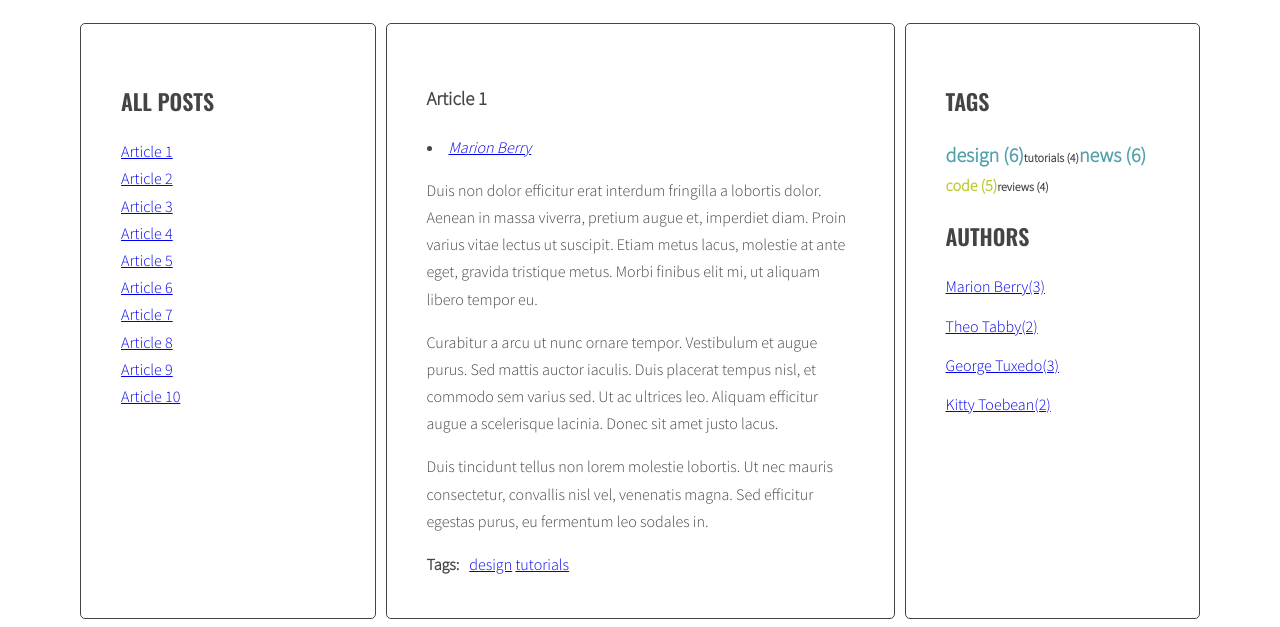
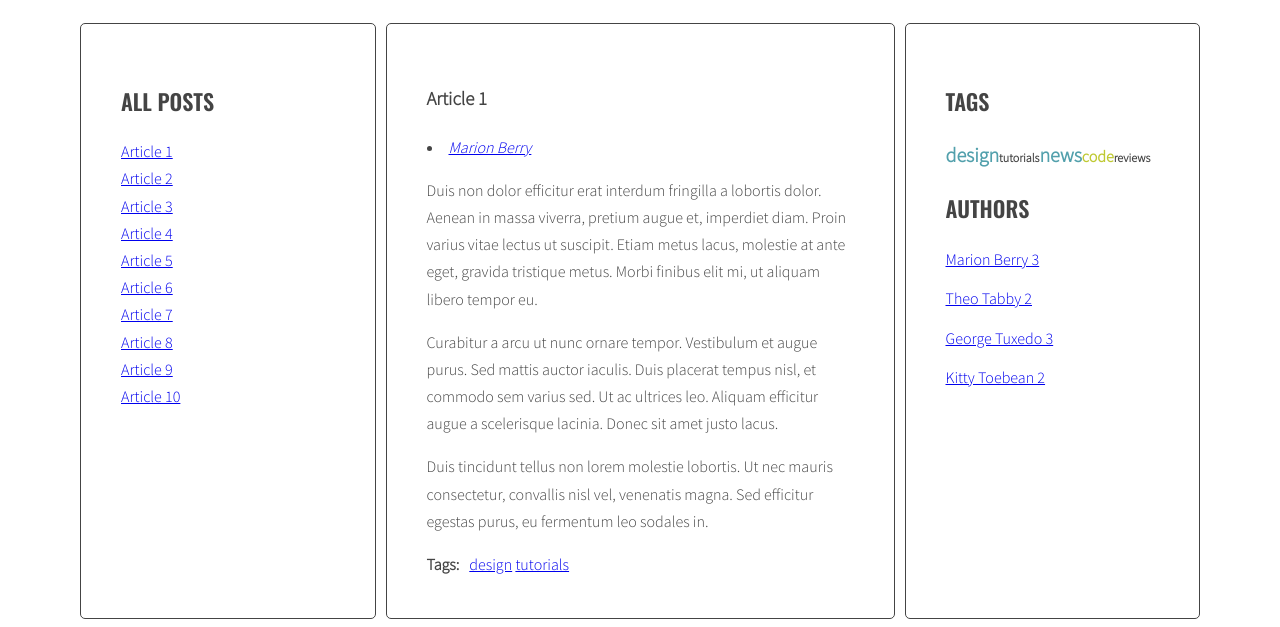
Before and after one commit to dave8git/js-blog-start-2022, a website: page index.html in a window 1280 px wide. Shown: the part 220-847 px from the top of the page. Drawn offline with nearby package versions, Linux system fonts and the light colour scheme.

Commit message:
add handlebars plugin - works fine

```diff
--- a/index.html
+++ b/index.html
@@ -1,6 +1,5 @@
 <!DOCTYPE html>
 <html lang="en">
-
 <head>
     <meta charset="UTF-8">
     <meta http-equiv="X-UA-Compatible" content="IE=edge">
@@ -308,7 +307,26 @@
             </main>
         </div>
     </div>
-    <script src="js/helperFunctions.js"></script>
+    <script id="template-article-link" type="text/x-handlebars-template">
+        <li><a href="#{{ id }}"><span>{{ title }}</span></a></li>
+    </script>
+    <script id="template-article-author" type="text/x-handlebars-template">
+        <li><a href="#author-{{ author }}">{{author}}</a></li>
+    </script>
+    <script id="template-article-tags" type="text/x-handlebars-template">
+        <li><a href="#tag-{{ articleTag }}">{{ articleTag }}</a></li>
+    </script>
+    <script id="template-tag-cloud-link" type="text/x-handlebars-template">
+        {{#each tags}}
+        <li><a href="#tag-{{tag}}" class="{{className}}">{{ tag }}</li>
+        {{/each}}
+    </script>
+    <script id="template-authors-list-link" type="text/x-handlebars-template">
+        {{#each authors}}
+        <li><a href="#author-{{author}}">{{author}} {{authorNumber}}</li>
+        {{/each}}
+    </script>
+    <script src="https://cdnjs.cloudflare.com/ajax/libs/handlebars.js/4.1.0/handlebars.min.js"></script>
     <script src="js/script.js"></script>
 </body>
 
--- a/js/script.js
+++ b/js/script.js
@@ -2,16 +2,44 @@
     'use strict';
     let allTags = {};
     let allAuthors = {};
-    const optArticleSelector = '.post',
-        optTitleSelector = '.post-title',
-        optTitleListSelector = '.titles',
-        optArticleTagsSelector = '.post-tags .list',
-        optArticleAuthorSelector = '.post-author',
-        optTagsListSelector = '.tags.list',
-        optCloudClassCount = 5,
-        optCloudClassPrefix = 'tag-size-',
-        optAuthorListSelector = '.authors.list';
 
+    const opts = {
+        tagSizes: {
+            count: 5,
+            classPrefix: 'tag-size-'
+        }
+    }
+
+    const select = {
+        all: {
+            articles: '.post',
+            linksTo: {
+                tags: 'a[href^="#tag-"]',
+                authors: 'a[href^="#author-"]',
+            }
+        },
+        post: {
+
+        },
+        article: {
+            tags: '.post-tags .list',
+            author: '.post-author',
+            title: '.post-title',
+        },
+        listOf: {
+            titles: '.titles',
+            tags: '.tags.list',
+            authors: '.authors.list',
+        },
+    };
+
+    const templates = {
+        articleLink: Handlebars.compile(document.querySelector('#template-article-link').innerHTML),
+        articleAuthor: Handlebars.compile(document.querySelector('#template-article-author').innerHTML),
+        articleTags: Handlebars.compile(document.querySelector('#template-article-tags').innerHTML),
+        tagCloudLink: Handlebars.compile(document.querySelector('#template-tag-cloud-link').innerHTML),
+        authorsListLink: Handlebars.compile(document.querySelector('#template-authors-list-link').innerHTML),
+      }
 
     const titleClickHandler = function (event) {
         event.preventDefault();
@@ -26,15 +54,16 @@
 
 
     const generateTitleLinks = function (customSelector = '') {
-        console.log(customSelector);
-        const titleList = document.querySelector(optTitleListSelector);
+        const titleList = document.querySelector(select.listOf.titles);
         titleList.innerHTML = '';
         let html = '';
-        const articles = document.querySelectorAll(optArticleSelector+customSelector);
+        const articles = document.querySelectorAll(select.all.articles+customSelector);
         articles.forEach(article => { // można użyć pętli for-of zamiast forEach
             const articleId = article.getAttribute('id');
-            const articleTitle = article.querySelector(optTitleSelector).innerHTML;
-            const linkHTML = '<li><a href="#' + articleId + '"><span>' + articleTitle + '</span></a></li>';
+            const articleTitle = article.querySelector(select.article.title).innerHTML;
+            const linkHTMLData = {id: articleId, title: articleTitle};
+            const linkHTML = templates.articleLink(linkHTMLData);
+            //const linkHTML = '<li><a href="#' + articleId + '"><span>' + articleTitle + '</span></a></li>';
             html = html + linkHTML;
 
         });
@@ -64,19 +93,21 @@
         const normalizedCount = count - params.min;
         const normalizedMax = params.max - params.min;
         const percentage = normalizedCount / normalizedMax;
-        const classNumber = Math.floor( percentage * (optCloudClassCount - 1) + 1 );
-        return optCloudClassPrefix+classNumber;
+        const classNumber = Math.floor( percentage * (opts.tagSizes.count - 1) + 1 );
+        return opts.tagSizes.classPrefix+classNumber;
     }
     const generateTags = function () {
-        const articles = document.querySelectorAll(optArticleSelector);
+        const articles = document.querySelectorAll(select.all.articles);
         articles.forEach(article => {
             let html = '';
-            const tagsWrapper = article.querySelector(optArticleTagsSelector);
+            const tagsWrapper = article.querySelector(select.article.tags);
             const articleTags = article.getAttribute('data-tags').split(' ');
 
             articleTags.forEach(articleTag => {
-                const link = '<li><a href="#tag-'+articleTag+'">'+articleTag+'</a></li> ';
-                html += link;
+                //const link = '<li><a href="#tag-'+articleTag+'">'+articleTag+'</a></li> ';
+                const tagHTMLData = {articleTag: articleTag};
+                const tagHTML = templates.articleTags(tagHTMLData);
+                html += tagHTML;
                 if(!allTags[articleTag]) {
                     allTags[articleTag] = 1;
                 } else {
@@ -85,14 +116,22 @@
             });
             tagsWrapper.innerHTML = html;
         });
-        const tagList = document.querySelector(optTagsListSelector);
+        const tagList = document.querySelector(select.listOf.tags);
        // tagList.innerHTML = allTags.join(' ');
        const tagsParams = calculateTagsParams(allTags);
-       let allTagsHTML = '';
+       //let allTagsHTML = '';
+       const allTagsData = {tags: []};
        for(let tag in allTags) {
-        allTagsHTML += '<li><a href="#tag-'+tag+'" class="'+calculateTagClass(allTags[tag], tagsParams)+'">'+tag+' (' + allTags[tag] + ')</li>'; //<li><a href="#">design</a> <span>(6)</span></li>
-       }
-       tagList.innerHTML = allTagsHTML;
+        //allTagsHTML += '<li><a href="#tag-'+tag+'" class="'+calculateTagClass(allTags[tag], tagsParams)+'">'+tag+' (' + allTags[tag] + ')</li>'; //<li><a href="#">design</a> <span>(6)</span></li>
+            allTagsData.tags.push({
+                tag: tag,
+                count: allTags[tag],
+                className: calculateTagClass(allTags[tag], tagsParams)
+            });
+
+        }
+        console.log(allTagsData);
+       tagList.innerHTML = templates.tagCloudLink(allTagsData);
 
     }
 
@@ -122,26 +161,31 @@
     addClickListenersToTags();
 
     const generateAuthors = function () {
-        const articles = document.querySelectorAll(optArticleSelector);
+        const articles = document.querySelectorAll(select.all.articles);
         articles.forEach(article => {
             let html = '';
-            const authorWrapper = article.querySelector(optArticleAuthorSelector);
+            const authorWrapper = article.querySelector(select.article.author);
             const author = article.getAttribute('data-author');
-            let link = '<li><a href="#author-'+author+'">'+author+'</a></li>';
+            const authorHTMLData = {author: author};
+            const authorHTML = templates.articleAuthor(authorHTMLData);
+            //let link = '<li><a href="#author-'+author+'">'+author+'</a></li>';
             if(!allAuthors[author]) {
                 allAuthors[author] = 1;
             } else {
                 allAuthors[author]++;
             }
-            authorWrapper.innerHTML = link;
+            authorWrapper.innerHTML = authorHTML;
         })
-        const authorList = document.querySelector(optAuthorListSelector);
-        let allAuthorsHTML = '';
+        const authorList = document.querySelector(select.listOf.authors);
+        let allAuthorsData = {authors: []};
         for(let author in allAuthors) {
-            allAuthorsHTML += '<li><a href="#author-'+author+ '">'+author+'(' + allAuthors[author] + ')'+ '</li>';
-
+            //allAuthorsHTML += '<li><a href="#author-'+author+ '">'+author+'(' + allAuthors[author] + ')'+ '</li>';
+            allAuthorsData.authors.push({
+                authorNumber: allAuthors[author],
+                author: author,
+            })
         }
-        authorList.innerHTML = allAuthorsHTML;
+        authorList.innerHTML = templates.authorsListLink(allAuthorsData);
     }
     generateAuthors();
 
```
